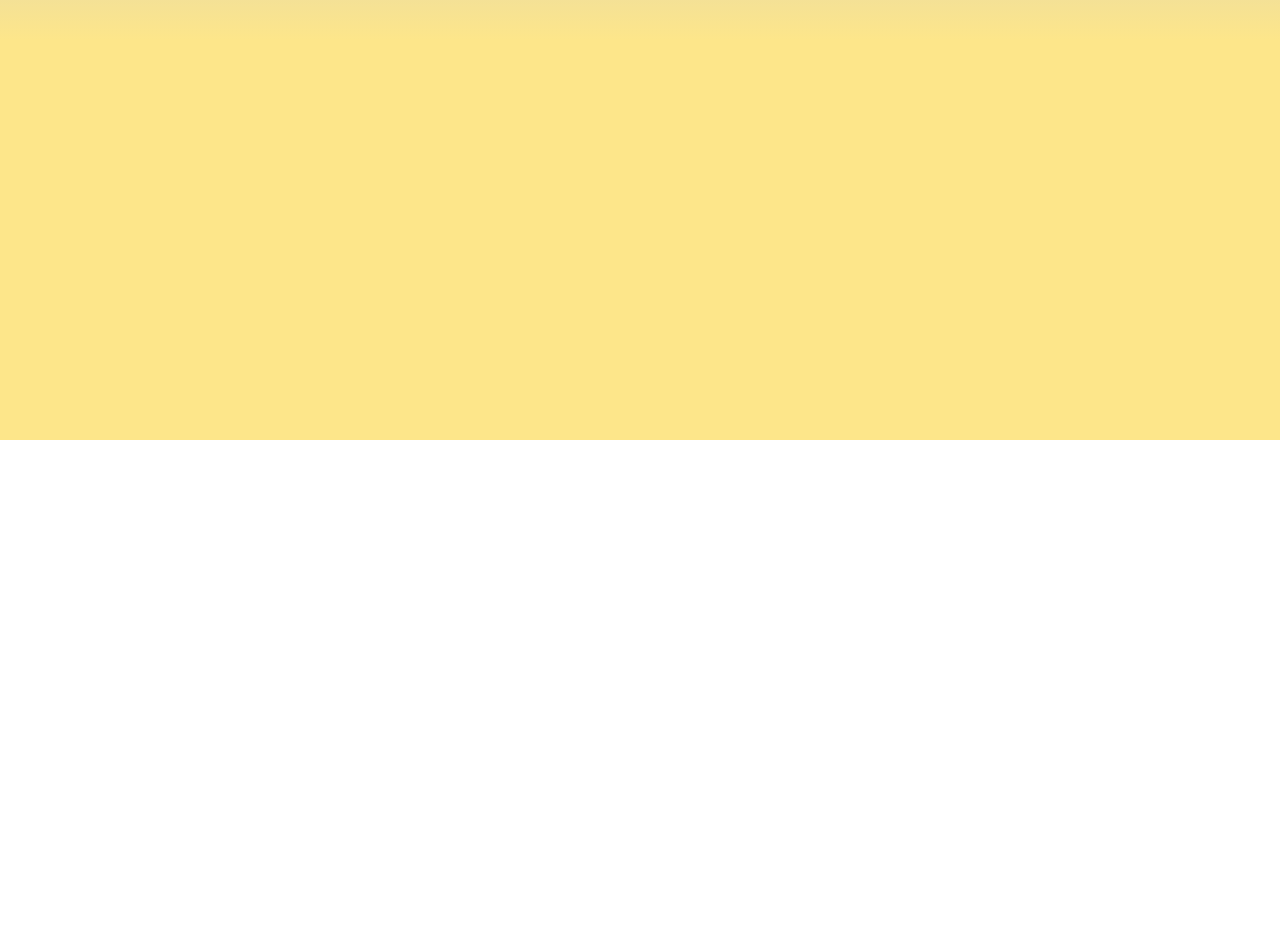
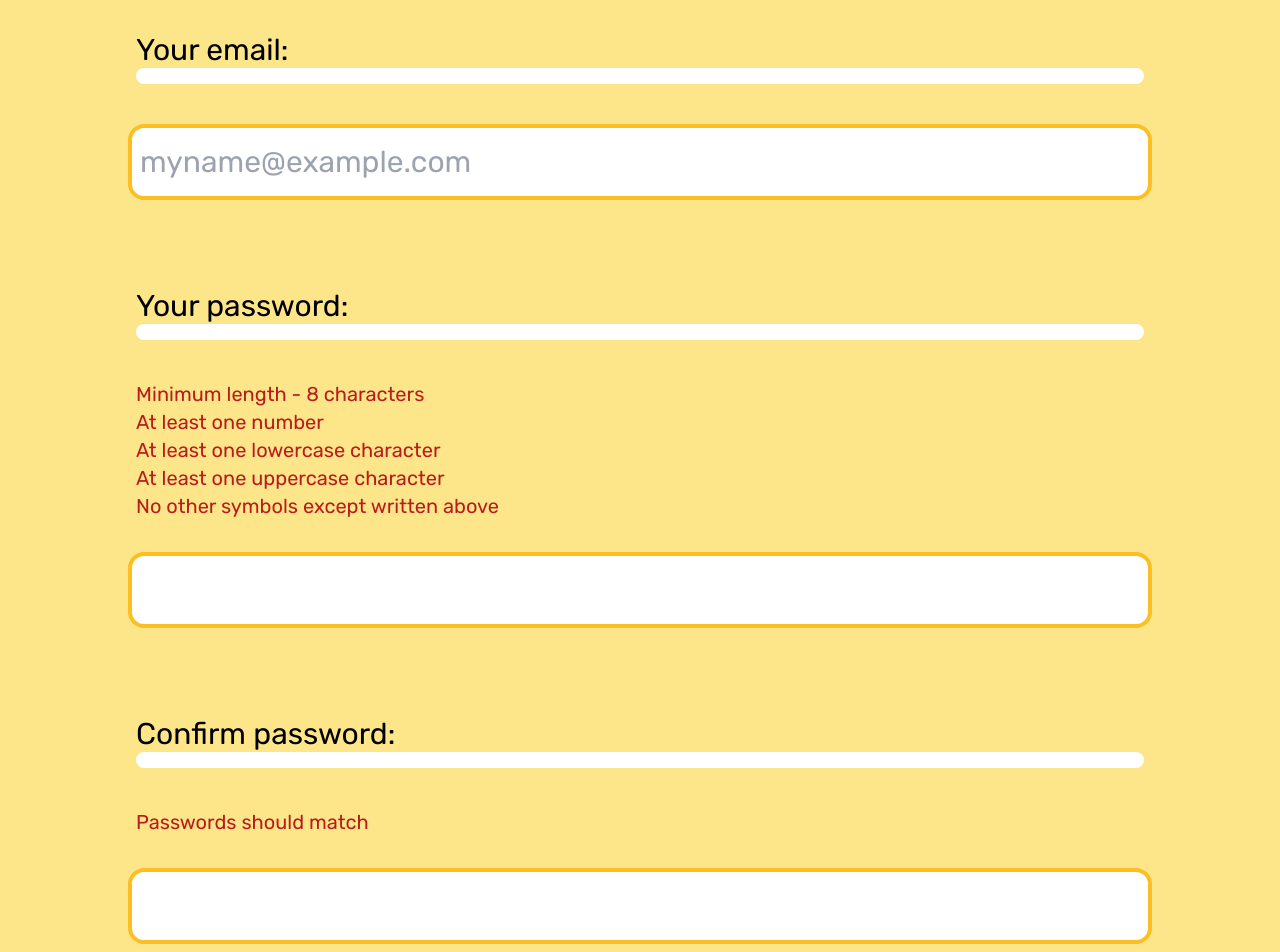
Before and after one commit to philanton/mybirthdaysite-react, a Next.js app: page /signup in a window 1280 px wide. Before the commit this address had no page. Shown: the part 360-1312 px from the top of the page. Before the commit the page ends 800 px from the top, so only its background shows below. Built offline with nearby package versions, Linux system fonts and the light colour scheme.

Commit message:
Create sign up page

```diff
--- a/pages/_app.tsx
+++ b/pages/_app.tsx
@@ -35,13 +35,16 @@ export default function MyApp({ Component, router, pageProps }) {
       name: 'log in',
     },
     {
+      path: '/signup',
+      wall_level: 0,
+      name: 'sign up',
+    },
+    {
       path: '/forecast',
       wall_level: 1,
       name: 'weather',
     }
   ]
-
-  const current_path = router.asPath;
 
   useEffect(() => {
     const _loggedIn = !!(localStorage.getItem('email') && localStorage.getItem('password'));
--- a/pages/history.tsx
+++ b/pages/history.tsx
@@ -137,8 +137,8 @@ export default function HistoryContent() {
             <em className="emph">Click button below, </em>
             <em className="emph">If after reading you want to go</em>
             <div className="btn-box">
-              <Link href="/login">
-                <a className="btn btn-pr">Register</a>
+              <Link href="/signup">
+                <a className="btn btn-pr">Go</a>
               </Link>
             </div>
           </div>
--- /dev/null
+++ b/pages/signup.tsx
@@ -0,0 +1,90 @@
+import { ChangeEvent, SyntheticEvent, useState } from "react"
+import { useRouter } from "next/router"
+
+export default function SignUpForm() {
+  const router = useRouter();
+  const [email, setEmail] = useState("");
+  const [password, setPassword] = useState("");
+  const [passwordC, setPasswordC] = useState("");
+
+  const handleEmailChange = (e: ChangeEvent<HTMLInputElement>) => setEmail(e.target.value);
+  const handlePasswordChange = (e: ChangeEvent<HTMLInputElement>) => setPassword(e.target.value);
+  const handlePasswordCChange = (e: ChangeEvent<HTMLInputElement>) => setPasswordC(e.target.value);
+
+  const handleSubmit: (e: SyntheticEvent) => void = (e) => {
+    localStorage.setItem("email", email);
+    localStorage.setItem("password", password);
+    router.replace('/');
+  }
+
+  return (
+    <div className="desert desert-up">
+      <div className="content">
+        <h2>Sign Up</h2>
+        <form onSubmit={handleSubmit}>
+          <div className="chunk">
+            <label
+              className="lbl"
+              htmlFor="email"
+              id="email-label"
+            >
+              Your email:
+            </label>
+            <input
+              type="email"
+              placeholder="myname@example.com"
+              onChange={handleEmailChange}
+              value={email}
+              required
+            />
+          </div>
+          <div className="chunk">
+            <label
+              className="lbl"
+              htmlFor="password"
+              id="password-label"
+            >
+              Your password:
+            </label>
+            <ul className="requirements-list">
+              <li className="text-red-700">Minimum length - 8 characters</li>
+              <li className="text-red-700">At least one number</li>
+              <li className="text-red-700">At least one lowercase character</li>
+              <li className="text-red-700">At least one uppercase character</li>
+              <li className="text-red-700">No other symbols except written above</li>
+            </ul>
+            <input
+              type="password"
+              onChange={handlePasswordChange}
+              value={password}
+              required
+            />
+          </div>
+          <div className="chunk">
+            <label
+              className="lbl"
+              htmlFor="password"
+              id="password-label"
+            >
+              Confirm password:
+            </label>
+            <ul className="requirements-list">
+              <li className="text-red-700">Passwords should match</li>
+            </ul>
+            <input
+              type="password"
+              onChange={handlePasswordCChange}
+              value={passwordC}
+              required
+            />
+          </div>
+          <div className="chunk">
+            <button type="submit" className="btn btn-pr float-right">
+              Sign Up
+            </button>
+          </div>
+        </form>
+      </div>
+    </div>
+  );
+}
--- a/styles/globals.css
+++ b/styles/globals.css
@@ -62,7 +62,7 @@
       @apply block w-full placeholder-opacity-50
       rounded-lg sm:rounded-2xl py-2 sm:py-4 pl-1 sm:pl-2
       focus:outline-none focus:shadow-lg bg-white border-yellow-400
-      text-lg sm:text-3xl border-2 sm:border-4 my-6 sm:my-12;
+      text-lg sm:text-3xl border-2 sm:border-4 my-4 sm:my-8;
   }
 
   textarea {
@@ -78,7 +78,7 @@
   }
 
   label.lbl {
-      @apply block p-1 sm:p-2 my-6 sm:my-12;
+      @apply block p-1 sm:p-2 my-4 sm:my-8;
   }
 
   label.lbl:after {
@@ -209,4 +209,8 @@
   .icon-s {
       @apply w-6 sm:w-8 h-6 sm:h-8 m-3.5 sm:m-11 cursor-pointer;
   }
+
+  .requirements-list {
+      @apply text-base sm:text-xl pl-1 sm:pl-2;
+  }
 }
```
